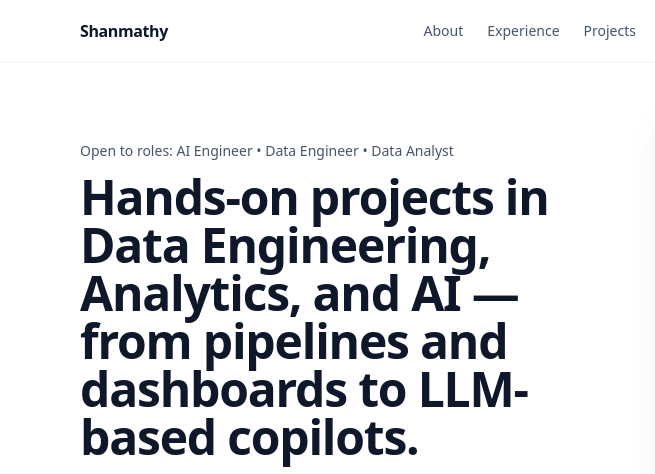
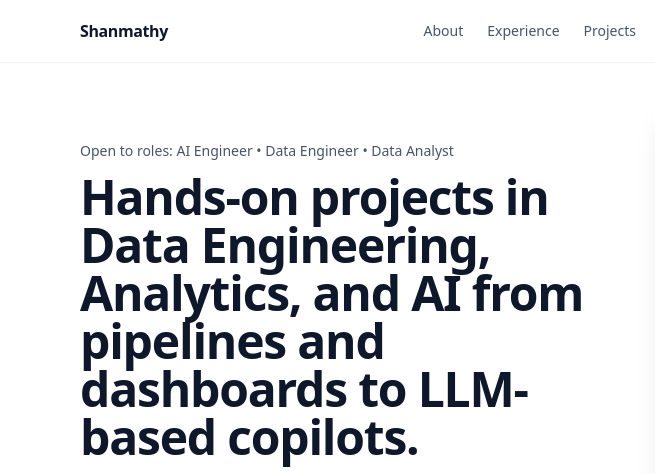
Before and after one commit to shanmathy-ravisankaran/portfolio, a plain HTML site: page index.html in a window 1280 px wide. Shown: the top 474 px of the page, 0-655 px from the left. Drawn offline with nearby package versions, Linux system fonts and the light colour scheme.

```diff
--- a/index.html
+++ b/index.html
@@ -59,7 +59,7 @@
         <p class="text-sm text-slate-600">Open to roles: AI Engineer • Data Engineer • Data Analyst</p>
 
         <h1 class="mt-3 text-4xl sm:text-5xl font-semibold tracking-tight">
-          Hands-on projects in Data Engineering, Analytics, and AI — from pipelines and dashboards to LLM-based copilots.
+          Hands-on projects in Data Engineering, Analytics, and AI from pipelines and dashboards to LLM-based copilots.
         </h1>
 
         <p class="mt-4 text-slate-600 leading-relaxed">
```
